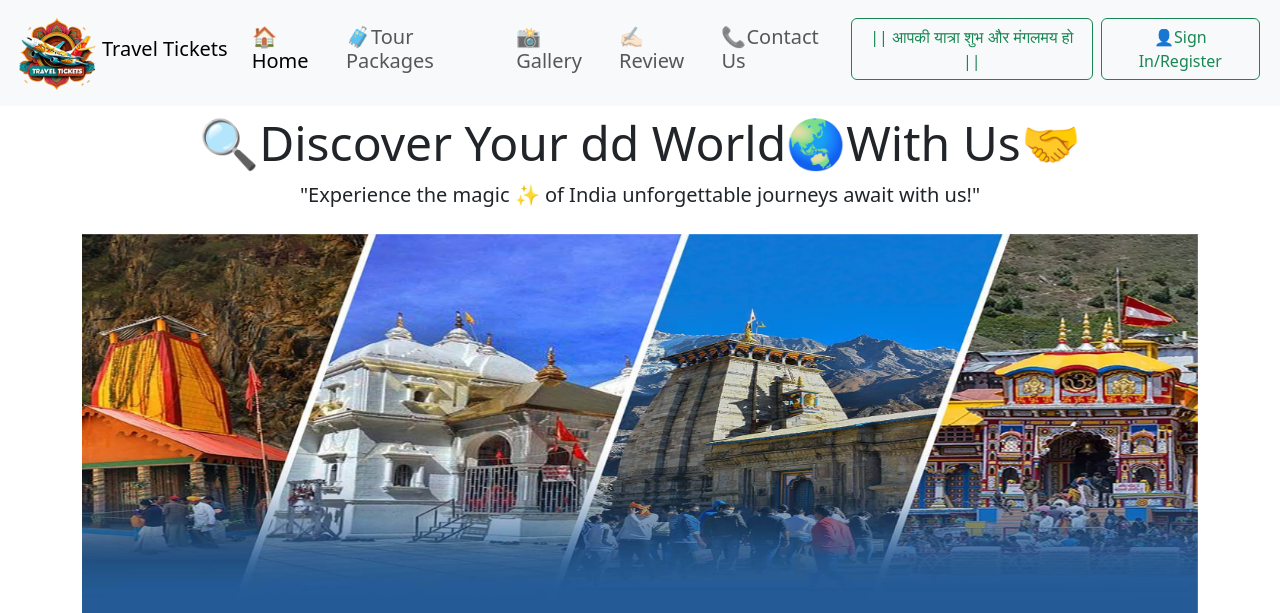
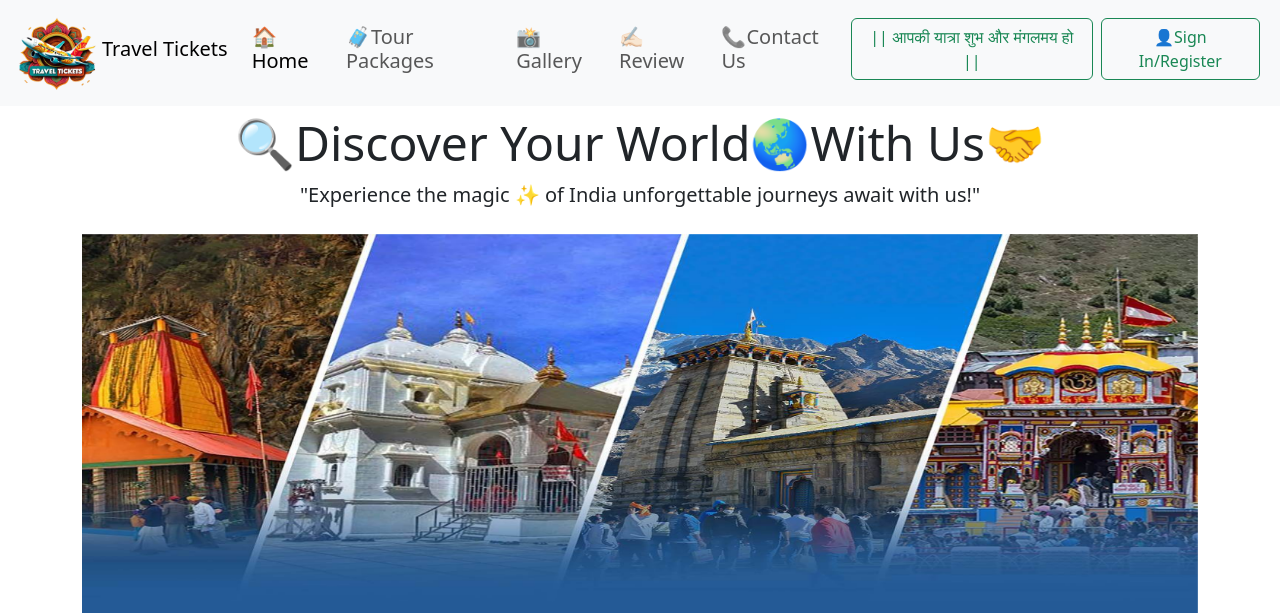
Before and after one commit to SOLANKI-KAILASH/TRAVELTICKETS-WEBSITE-2024, a Django app: page / in a window 1280 px wide. Shown: the top 613 px of the page. Run offline with Django 5.2, Linux system fonts and the light colour scheme.

Commit message:
Update index.html

```diff
--- a/templates/index.html
+++ b/templates/index.html
@@ -3,7 +3,7 @@
 {% block body %}
 <header class="jumbotron jumbotron-fluid text-center">
   <div class="container my-2">
-      <h1 class="display-5">🔍Discover Your dd World🌏With Us🤝</h1>
+      <h1 class="display-5">🔍Discover Your World🌏With Us🤝</h1>
       <p class="lead">"Experience the magic ✨ of India unforgettable journeys await with us!"</p>
   </div>
 </header>
```
